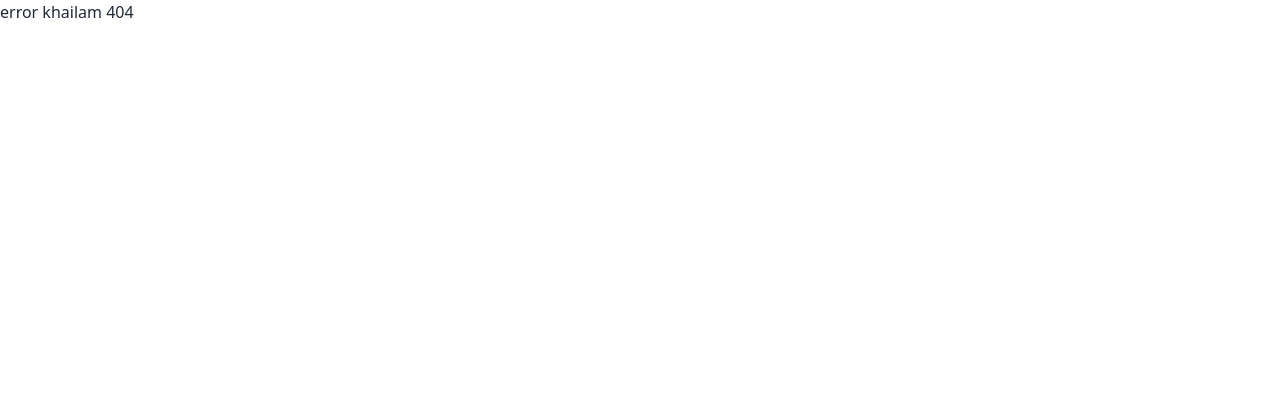
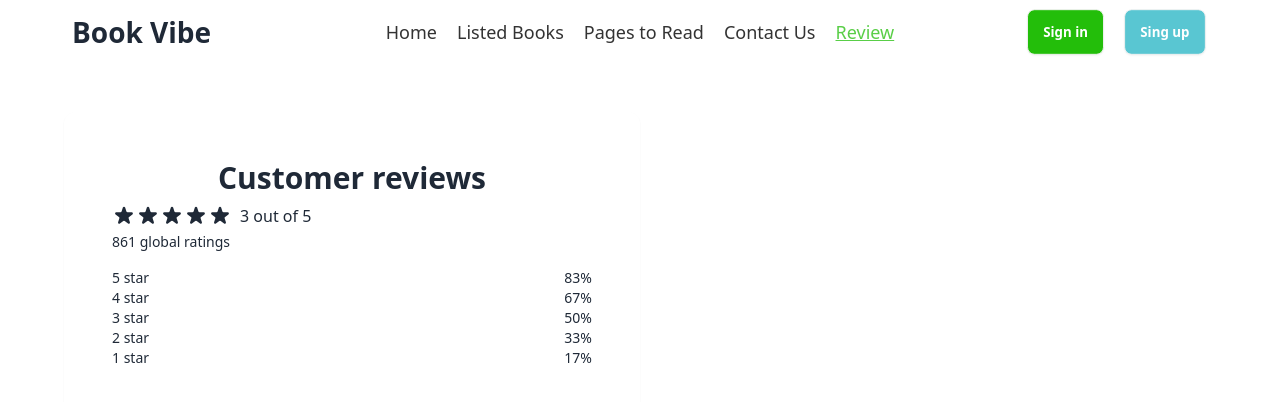
Before and after one commit to RobiulIslam08/book-vibe-a8, a React (Vite) app: page /review in a window 1280 px wide. Before the commit this address had no page. Shown: the top 402 px of the page. Built offline with nearby package versions, Linux system fonts and the light colour scheme.

Commit message:
review section done

```diff
--- a/src/Components/Navbar/Navbar.jsx
+++ b/src/Components/Navbar/Navbar.jsx
@@ -43,6 +43,22 @@ const Navbar = () => {
 
                         : ""
                     }>Pages to Read</NavLink>
+                     <NavLink
+            to="/contact"
+            className={({ isActive }) =>
+              isActive ? "underline text-[#22be0abf]" : ""
+            }
+          >
+            Contact Us
+          </NavLink>
+          <NavLink
+            to="/review"
+            className={({ isActive }) =>
+              isActive ? "underline text-[#22be0abf]" : ""
+            }
+          >
+            Review
+          </NavLink>
           </ul>
         </div>
         <a className="lg:text-[28px] text-2xl font-bold">Book Vibe</a>
--- a/src/Components/Review/Review.jsx
+++ b/src/Components/Review/Review.jsx
@@ -3,7 +3,79 @@ import React from 'react';
 const Review = () => {
     return (
         <div>
-
+            <div className="flex flex-col max-w-xl p-8 shadow-sm rounded-xl lg:p-12 dark:bg-gray-50 dark:text-gray-800">
+	<div className="flex flex-col w-full">
+		<h2 className="text-3xl font-semibold text-center">Customer reviews</h2>
+		<div className="flex flex-wrap items-center mt-2 mb-1 space-x-2">
+			<div className="flex">
+				<button type="button" title="Rate 1 stars" aria-label="Rate 1 stars">
+					<svg xmlns="http://www.w3.org/2000/svg" viewBox="0 0 20 20" fill="currentColor" className="w-6 h-6 dark:text-yellow-700">
+						<path d="M9.049 2.927c.3-.921 1.603-.921 1.902 0l1.07 3.292a1 1 0 00.95.69h3.462c.969 0 1.371 1.24.588 1.81l-2.8 2.034a1 1 0 00-.364 1.118l1.07 3.292c.3.921-.755 1.688-1.54 1.118l-2.8-2.034a1 1 0 00-1.175 0l-2.8 2.034c-.784.57-1.838-.197-1.539-1.118l1.07-3.292a1 1 0 00-.364-1.118L2.98 8.72c-.783-.57-.38-1.81.588-1.81h3.461a1 1 0 00.951-.69l1.07-3.292z"></path>
+					</svg>
+				</button>
+				<button type="button" title="Rate 2 stars" aria-label="Rate 2 stars">
+					<svg xmlns="http://www.w3.org/2000/svg" viewBox="0 0 20 20" fill="currentColor" className="w-6 h-6 dark:text-yellow-700">
+						<path d="M9.049 2.927c.3-.921 1.603-.921 1.902 0l1.07 3.292a1 1 0 00.95.69h3.462c.969 0 1.371 1.24.588 1.81l-2.8 2.034a1 1 0 00-.364 1.118l1.07 3.292c.3.921-.755 1.688-1.54 1.118l-2.8-2.034a1 1 0 00-1.175 0l-2.8 2.034c-.784.57-1.838-.197-1.539-1.118l1.07-3.292a1 1 0 00-.364-1.118L2.98 8.72c-.783-.57-.38-1.81.588-1.81h3.461a1 1 0 00.951-.69l1.07-3.292z"></path>
+					</svg>
+				</button>
+				<button type="button" title="Rate 3 stars" aria-label="Rate 3 stars">
+					<svg xmlns="http://www.w3.org/2000/svg" viewBox="0 0 20 20" fill="currentColor" className="w-6 h-6 dark:text-yellow-700">
+						<path d="M9.049 2.927c.3-.921 1.603-.921 1.902 0l1.07 3.292a1 1 0 00.95.69h3.462c.969 0 1.371 1.24.588 1.81l-2.8 2.034a1 1 0 00-.364 1.118l1.07 3.292c.3.921-.755 1.688-1.54 1.118l-2.8-2.034a1 1 0 00-1.175 0l-2.8 2.034c-.784.57-1.838-.197-1.539-1.118l1.07-3.292a1 1 0 00-.364-1.118L2.98 8.72c-.783-.57-.38-1.81.588-1.81h3.461a1 1 0 00.951-.69l1.07-3.292z"></path>
+					</svg>
+				</button>
+				<button type="button" title="Rate 4 stars" aria-label="Rate 4 stars">
+					<svg xmlns="http://www.w3.org/2000/svg" viewBox="0 0 20 20" fill="currentColor" className="w-6 h-6 dark:text-gray-400">
+						<path d="M9.049 2.927c.3-.921 1.603-.921 1.902 0l1.07 3.292a1 1 0 00.95.69h3.462c.969 0 1.371 1.24.588 1.81l-2.8 2.034a1 1 0 00-.364 1.118l1.07 3.292c.3.921-.755 1.688-1.54 1.118l-2.8-2.034a1 1 0 00-1.175 0l-2.8 2.034c-.784.57-1.838-.197-1.539-1.118l1.07-3.292a1 1 0 00-.364-1.118L2.98 8.72c-.783-.57-.38-1.81.588-1.81h3.461a1 1 0 00.951-.69l1.07-3.292z"></path>
+					</svg>
+				</button>
+				<button type="button" title="Rate 5 stars" aria-label="Rate 5 stars">
+					<svg xmlns="http://www.w3.org/2000/svg" viewBox="0 0 20 20" fill="currentColor" className="w-6 h-6 dark:text-gray-400">
+						<path d="M9.049 2.927c.3-.921 1.603-.921 1.902 0l1.07 3.292a1 1 0 00.95.69h3.462c.969 0 1.371 1.24.588 1.81l-2.8 2.034a1 1 0 00-.364 1.118l1.07 3.292c.3.921-.755 1.688-1.54 1.118l-2.8-2.034a1 1 0 00-1.175 0l-2.8 2.034c-.784.57-1.838-.197-1.539-1.118l1.07-3.292a1 1 0 00-.364-1.118L2.98 8.72c-.783-.57-.38-1.81.588-1.81h3.461a1 1 0 00.951-.69l1.07-3.292z"></path>
+					</svg>
+				</button>
+			</div>
+			<span className="dark:text-gray-600">3 out of 5</span>
+		</div>
+		<p className="text-sm dark:text-gray-600">861 global ratings</p>
+		<div className="flex flex-col mt-4">
+			<div className="flex items-center space-x-1">
+				<span className="flex-shrink-0 w-12 text-sm">5 star</span>
+				<div className="flex-1 h-4 overflow-hidden rounded-sm dark:bg-gray-300">
+					<div className="dark:bg-orange-500 h-4 w-5/6"></div>
+				</div>
+				<span className="flex-shrink-0 w-12 text-sm text-right">83%</span>
+			</div>
+			<div className="flex items-center space-x-1">
+				<span className="flex-shrink-0 w-12 text-sm">4 star</span>
+				<div className="flex-1 h-4 overflow-hidden rounded-sm dark:bg-gray-300">
+					<div className="dark:bg-orange-500 h-4 w-4/6"></div>
+				</div>
+				<span className="flex-shrink-0 w-12 text-sm text-right">67%</span>
+			</div>
+			<div className="flex items-center space-x-1">
+				<span className="flex-shrink-0 w-12 text-sm">3 star</span>
+				<div className="flex-1 h-4 overflow-hidden rounded-sm dark:bg-gray-300">
+					<div className="dark:bg-orange-500 h-4 w-3/6"></div>
+				</div>
+				<span className="flex-shrink-0 w-12 text-sm text-right">50%</span>
+			</div>
+			<div className="flex items-center space-x-1">
+				<span className="flex-shrink-0 w-12 text-sm">2 star</span>
+				<div className="flex-1 h-4 overflow-hidden rounded-sm dark:bg-gray-300">
+					<div className="dark:bg-orange-500 h-4 w-2/6"></div>
+				</div>
+				<span className="flex-shrink-0 w-12 text-sm text-right">33%</span>
+			</div>
+			<div className="flex items-center space-x-1">
+				<span className="flex-shrink-0 w-12 text-sm">1 star</span>
+				<div className="flex-1 h-4 overflow-hidden rounded-sm dark:bg-gray-300">
+					<div className="dark:bg-orange-500 h-4 w-1/6"></div>
+				</div>
+				<span className="flex-shrink-0 w-12 text-sm text-right">17%</span>
+			</div>
+		</div>
+	</div>
+</div>
         </div>
     );
 };
--- a/src/main.jsx
+++ b/src/main.jsx
@@ -17,6 +17,7 @@ import BookDetail from './Components/BookDetail/BookDetail';
 import ReadBook from './Components/ReadBook/ReadBook';
 import WishlistBook from './Components/WishlistBook/WishlistBook';
 import Contact from './Components/Contact/Contact';
+import Review from './Components/Review/Review';
 
 const router = createBrowserRouter([
   {
@@ -55,6 +56,10 @@ const router = createBrowserRouter([
       {
         path: "contact",
         element: <Contact></Contact>
+      },
+      {
+        path: "review",
+        element: <Review></Review>
       }
 
 
```
